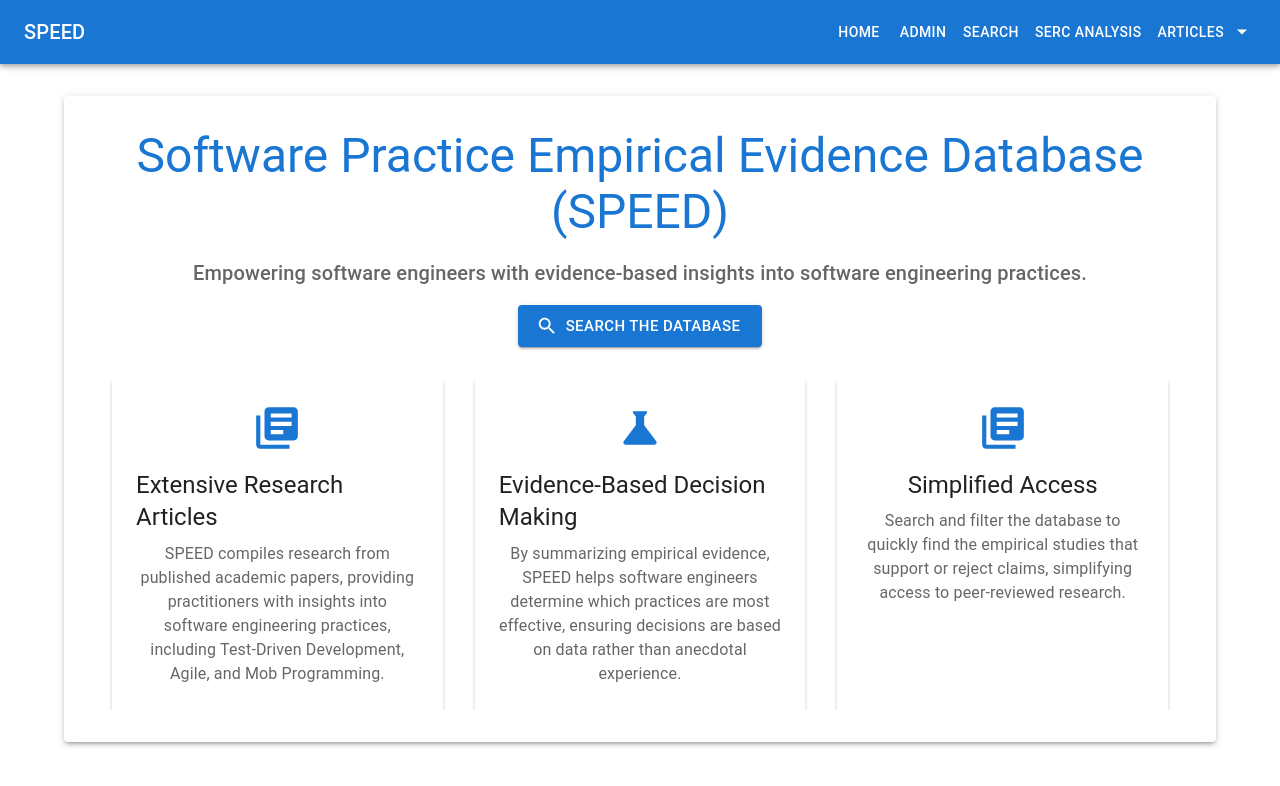
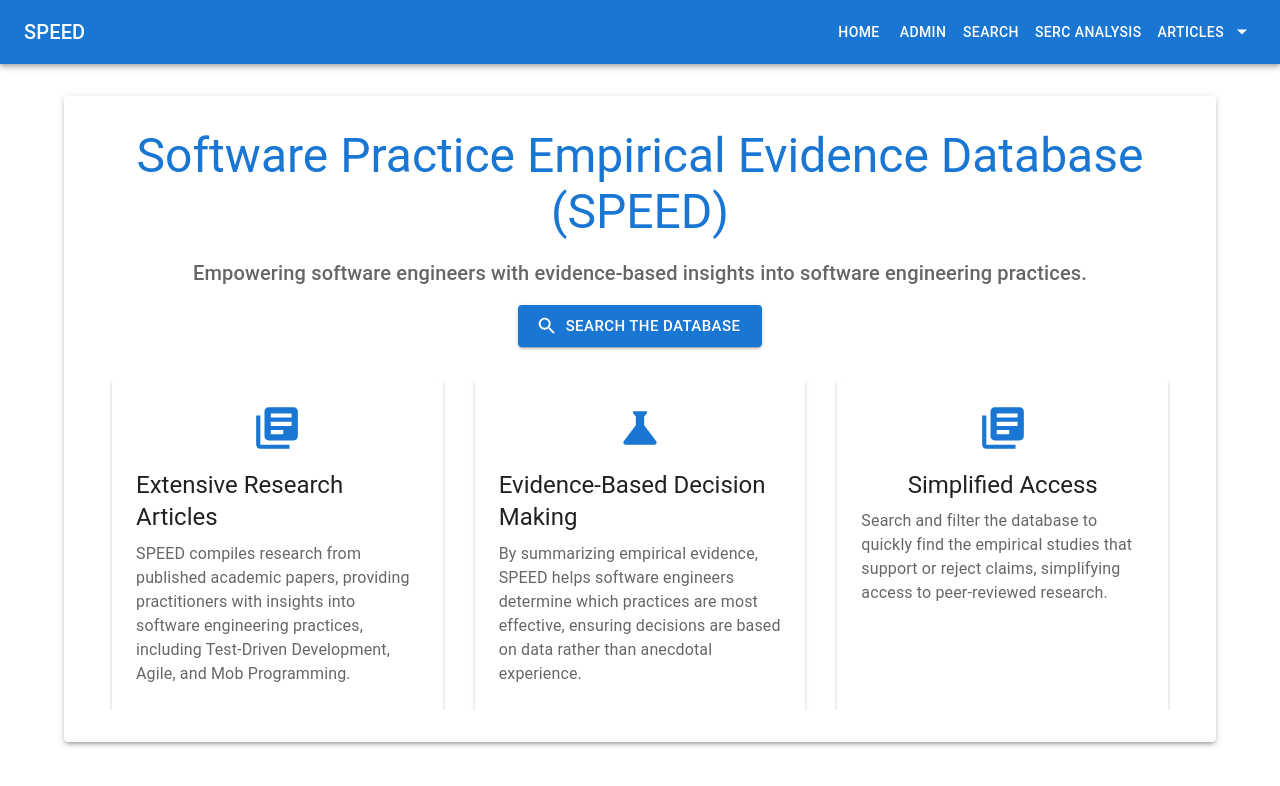
Before and after one commit to param-patel-08/CISE_SPEED_Project, a Next.js app in the folder frontend/: page / in a window 1280 px wide. Shown: the top 786 px of the page. Built offline with nearby package versions, Linux system fonts and the light colour scheme.

Commit message:
Refactor typography alignment in Home component

```diff
--- a/frontend/src/pages/index.tsx
+++ b/frontend/src/pages/index.tsx
@@ -31,7 +31,7 @@ export default function Home() {
                   <Typography variant="h5" component="h2" gutterBottom>
                     Extensive Research Articles
                   </Typography>
-                  <Typography variant="body1" align="center" color="textSecondary">
+                  <Typography variant="body1" align="left" color="textSecondary">
                     SPEED compiles research from published academic papers, providing practitioners with insights
                     into software engineering practices, including Test-Driven Development, Agile, and Mob Programming.
                   </Typography>
@@ -46,7 +46,7 @@ export default function Home() {
                   <Typography variant="h5" component="h2" gutterBottom>
                     Evidence-Based Decision Making
                   </Typography>
-                  <Typography variant="body1" align="center" color="textSecondary">
+                  <Typography variant="body1" align="left" color="textSecondary">
                     By summarizing empirical evidence, SPEED helps software engineers determine which practices are most
                     effective, ensuring decisions are based on data rather than anecdotal experience.
                   </Typography>
@@ -61,7 +61,7 @@ export default function Home() {
                   <Typography variant="h5" component="h2" gutterBottom>
                     Simplified Access
                   </Typography>
-                  <Typography variant="body1" align="center" color="textSecondary">
+                  <Typography variant="body1" align="left" color="textSecondary">
                     Search and filter the database to quickly find the empirical studies that support or reject claims,
                     simplifying access to peer-reviewed research.
                   </Typography>
```
